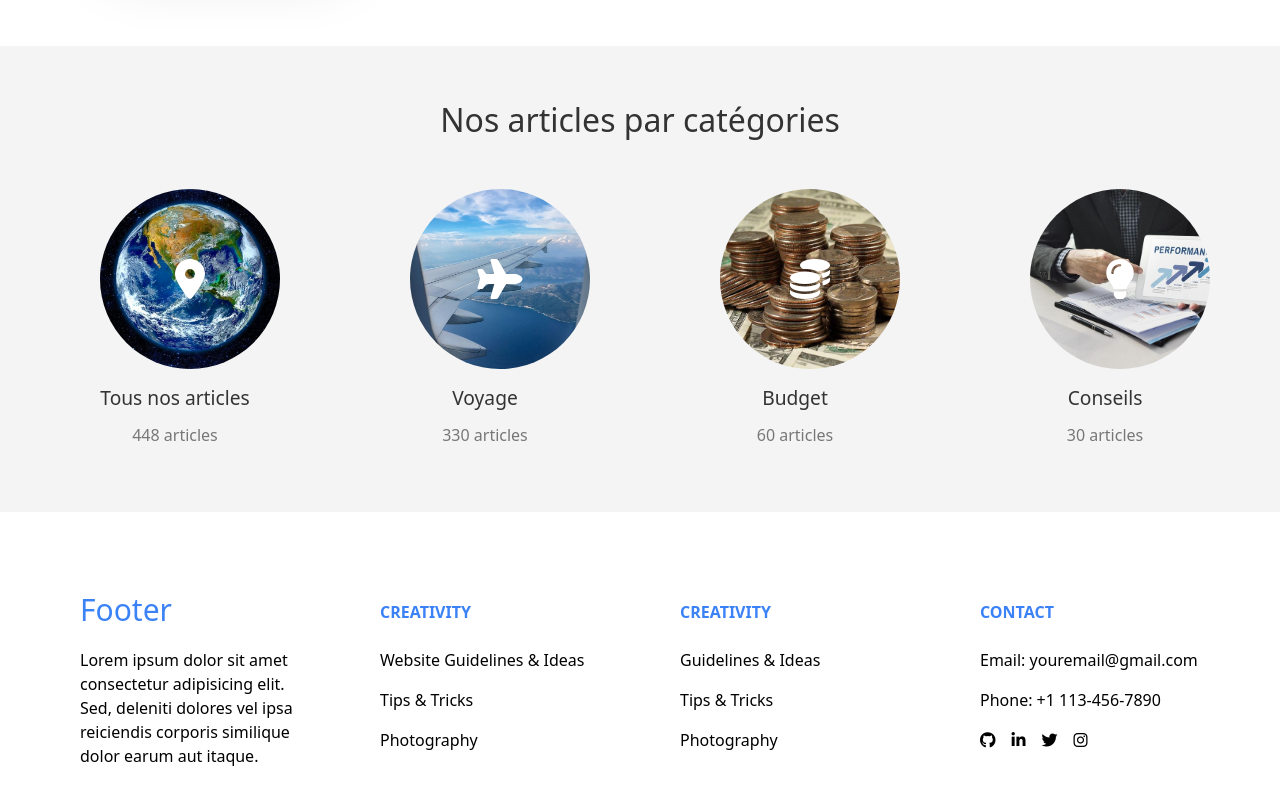
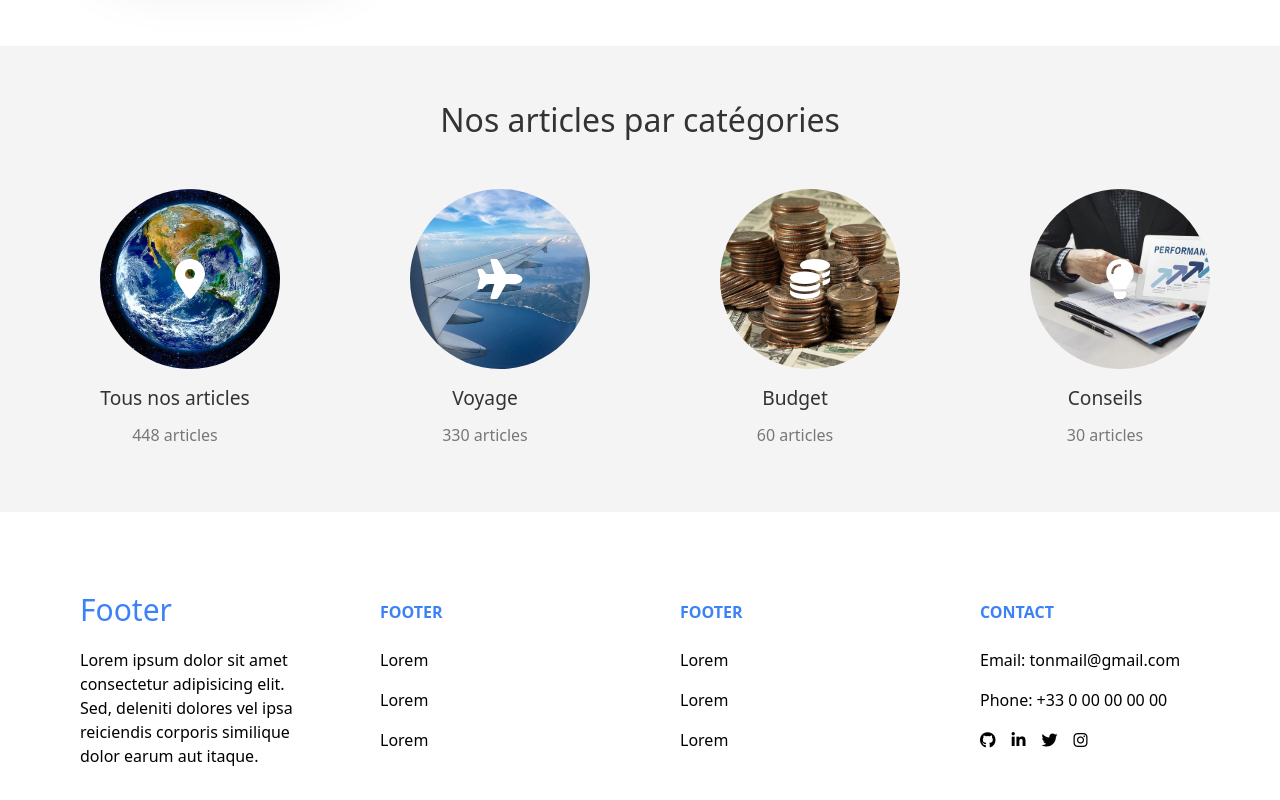
Before and after one commit to Nimaa31/tp1, a website: page index.html in a window 1280 px wide. Shown: the part 2268-3068 px from the top of the page. Drawn offline with nearby package versions, Linux system fonts and the light colour scheme; no server answers.

Commit message:
rendu eval

```diff
--- a/css/home.css
+++ b/css/home.css
@@ -230,6 +230,7 @@ header {
     top: -10%;
     right: 0;
 }
+
 .weather-info {
     border: 2px solid red; /* Bordure rouge */
     background-color: rgba(255, 0, 0, 0.1); /* Fond légèrement rouge */
@@ -238,8 +239,6 @@ header {
     border-radius: 5px; /* Coins arrondis */
     margin-top: 10px; /* Marge au-dessus pour l'espacement */
 }
-
-
 @media screen and (max-width: 600px) {
     .des-text p {
         display: none; /* Cache le texte à l'intérieur de .des-text */
--- a/index.html
+++ b/index.html
@@ -189,27 +189,27 @@
                 </div>
 
                 <div>
-                    <h3 class="text-[22px] list-none font-semibold text-blue-500 py-2 uppercase">Creativity</h3>
+                    <h3 class="text-[22px] list-none font-semibold text-blue-500 py-2 uppercase">Footer</h3>
                     <ul class="text-black">
-                        <li class="my-4 list-none">Website Guidelines & Ideas</li>
-                        <li class="my-4 list-none">Tips & Tricks</li>
-                        <li class="my-4 list-none">Photography</li>
+                        <li class="my-4 list-none">Lorem</li>
+                        <li class="my-4 list-none">Lorem</li>
+                        <li class="my-4 list-none">Lorem</li>
                     </ul>
                 </div>
 
                 <div>
-                    <h3 class="text-[22px] list-none font-semibold text-blue-500 py-2 uppercase">Creativity</h3>
+                    <h3 class="text-[22px] list-none font-semibold text-blue-500 py-2 uppercase">Footer</h3>
                     <ul class="text-black">
-                        <li class="my-4 list-none">Guidelines & Ideas</li>
-                        <li class="my-4 list-none">Tips & Tricks</li>
-                        <li class="my-4 list-none">Photography</li>
+                        <li class="my-4 list-none">Lorem</li>
+                        <li class="my-4 list-none">Lorem</li>
+                        <li class="my-4 list-none">Lorem</li>
                     </ul>
                 </div>
 
                 <div class="mb-4 md:mb-0 text-black">
                     <h2 class="text-[22px] font-semibold text-blue-500 py-2 uppercase">Contact</h2>
-                    <p class="text-[16px] my-4">Email: youremail@gmail.com</p>
-                    <p class="text-[16px] my-4">Phone: +1 113-456-7890</p>
+                    <p class="text-[16px] my-4">Email: tonmail@gmail.com</p>
+                    <p class="text-[16px] my-4">Phone: +33 0 00 00 00 00</p>
                     <div class="flex space-x-4">
                         <a class="text-black hover:text-blue-500 transform hover:scale-150
                         transition-all duration-150 ease-in-out" href="#">
@@ -249,7 +249,7 @@
         });
 
 
-        const apiKey = '41aa807656a24909a10134719241010'; // Remplacez par votre clé API
+        const apiKey = '41aa807656a24909a10134719241010'; // Remplacez par votre clé API !!!!!!!!
 
             // Fonction pour récupérer la météo
             async function fetchWeather(city, cardId) {
```
Also changed, not shown: img/consl.png (added).
